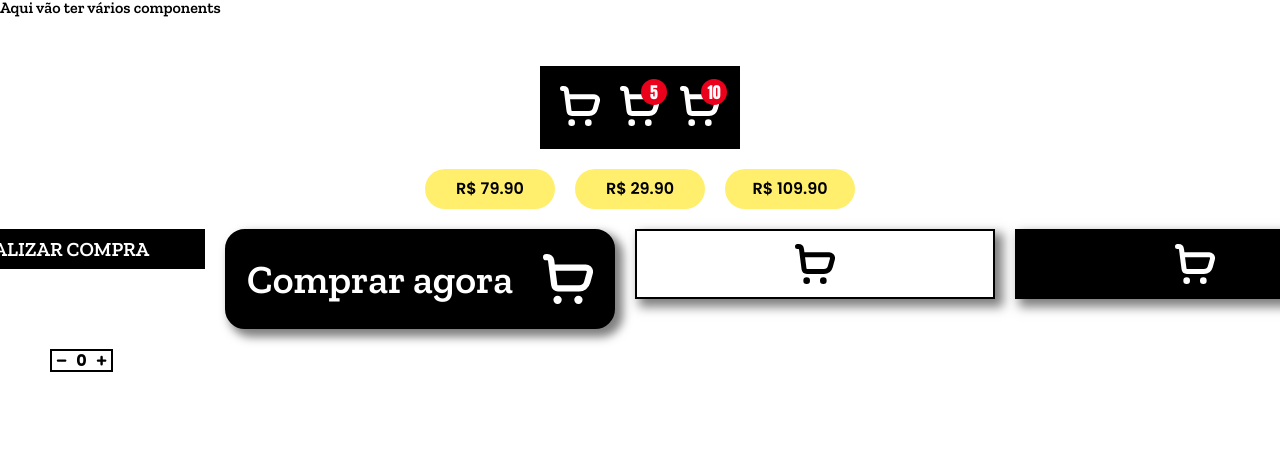
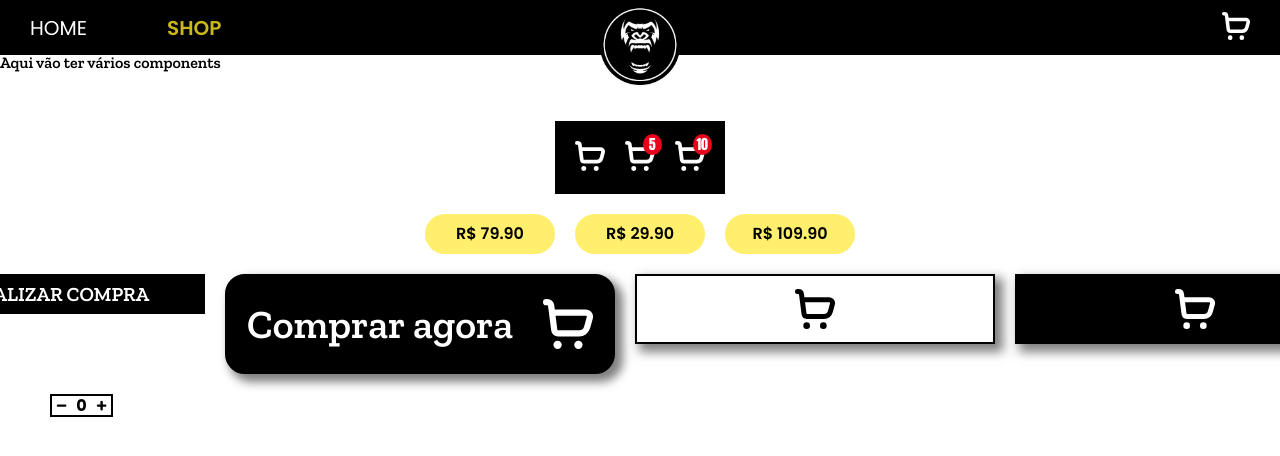
Before and after one commit to Scalco7/ecoomerce-web, a Next.js app: page /components in a window 1280 px wide. Shown: the top 456 px of the page. Built offline with nearby package versions, Linux system fonts and the light colour scheme.

Commit message:
navigation header init

```diff
--- a/src/app/components/page.tsx
+++ b/src/app/components/page.tsx
@@ -5,6 +5,7 @@ import PriceTag from "@/components/atoms/priceTag/priceTag";
 import PrimaryButton from "@/components/atoms/primaryButton/primaryButton";
 import ProductQuantityInput from "@/components/atoms/productQuantityInput/productQuantityInput";
 import SecondaryButton from "@/components/atoms/secondaryButton/secondaryButton";
+import HeaderNavigation from "@/components/molecules/headerNavigation/headerNavigation";
 import { useState } from "react";
 
 export default function Components() {
@@ -12,6 +13,9 @@ export default function Components() {
 
   return (
     <main>
+      <div style={{ width: "100%" }}>
+        <HeaderNavigation />
+      </div>
       <h2>Aqui vão ter vários components</h2>
       <div
         style={{
@@ -33,24 +37,34 @@ export default function Components() {
             gap: "20px",
           }}
         >
+          <div style={{ width: "30px" }}>
             <CartCount
+              fontSize={14}
               quantity={0}
               onClick={() => {
                 console.log("clicou");
               }}
             />
+          </div>
+
+          <div style={{ width: "30px" }}>
             <CartCount
+              fontSize={14}
               quantity={5}
               onClick={() => {
                 console.log("clicou");
               }}
             />
+          </div>
+          <div style={{ width: "30px" }}>
             <CartCount
+              fontSize={14}
               quantity={10}
               onClick={() => {
                 console.log("clicou");
               }}
             />
+          </div>
         </div>
         <div
           style={{
--- a/src/components/atoms/cartCount/cartCount.tsx
+++ b/src/components/atoms/cartCount/cartCount.tsx
@@ -4,6 +4,7 @@ import CartIcon from "../cartIcon/cartIcon";
 
 interface CartCountProps {
   quantity: number;
+  fontSize: number;
   onClick: () => void;
 }
 
@@ -13,15 +14,24 @@ const anton = Anton({
   display: "swap",
 });
 
-export default function CartCount({ quantity, onClick }: CartCountProps) {
+export default function CartCount({
+  quantity,
+  fontSize,
+  onClick,
+}: CartCountProps) {
   return (
     <main className={styles.cart} onClick={onClick}>
       {quantity > 0 && (
         <section className={styles.redBox}>
-          <p className={`${styles.text} ${anton.className}`}>{quantity}</p>
+          <p
+            className={`${styles.text} ${anton.className}`}
+            style={{ fontSize: fontSize }}
+          >
+            {quantity}
+          </p>
         </section>
       )}
-      <CartIcon size={40} color={"white"} />
+      <CartIcon size={"100%"} color={"white"} />
     </main>
   );
 }
--- a/src/components/atoms/cartCount/style.module.css
+++ b/src/components/atoms/cartCount/style.module.css
@@ -9,9 +9,9 @@
   display: flex;
   align-items: center;
   justify-content: center;
-  width: 26px;
-  height: 26px;
-  border-radius: 20px;
+  width: 65%;
+  height: 65%;
+  border-radius: 100%;
   top: -7px;
   right: -7px;
 }
--- a/src/components/atoms/cartIcon/cartIcon.tsx
+++ b/src/components/atoms/cartIcon/cartIcon.tsx
@@ -1,5 +1,5 @@
 interface CartIconProps {
-  size: number;
+  size: number | string;
   color: string;
 }
 
--- /dev/null
+++ b/src/components/molecules/headerNavigation/headerNavigation.tsx
@@ -0,0 +1,60 @@
+import Image from "next/image";
+import styles from "./styles.module.css";
+import CartCount from "@/components/atoms/cartCount/cartCount";
+import { Poppins } from "next/font/google";
+
+const poppins = Poppins({
+  weight: ["400", "600"],
+  subsets: ["latin"],
+  display: "swap",
+});
+
+export default function HeaderNavigation() {
+  const routes = [
+    {
+      name: "home",
+      selected: false,
+      onClick: () => {},
+    },
+    {
+      name: "shop",
+      selected: true,
+      onClick: () => {},
+    },
+  ];
+
+  return (
+    <main className={styles.main}>
+      <section className={styles.logoBox}>
+        <Image
+          objectFit="contain"
+          width={80}
+          height={80}
+          src={"/logo-header.png"}
+          alt={"Logo"}
+        />
+      </section>
+      <section className={`${poppins.className} ${styles.navigation}`}>
+        {routes &&
+          routes.map((route, index) => (
+            <p
+              key={`route-${index}`}
+              onClick={route.onClick}
+              className={`${styles.routeText} ${
+                route.selected ? styles.textSelected : null
+              }`}
+            >
+              {route.name}
+            </p>
+          ))}
+      </section>
+      <div style={{ width: "28px" }}>
+        <CartCount
+          quantity={0}
+          fontSize={14}
+          onClick={() => console.log("vai pro carrinho")}
+        />
+      </div>
+    </main>
+  );
+}
--- /dev/null
+++ b/src/components/molecules/headerNavigation/styles.module.css
@@ -0,0 +1,43 @@
+.main {
+  position: relative;
+  background-color: black;
+  margin-bottom: 2px solid white;
+  width: 100%;
+  height: 55px;
+  display: flex;
+  padding: 0px 30px;
+  align-items: center;
+  justify-content: space-between;
+}
+
+.logoBox {
+  position: absolute;
+  width: 100%;
+  left: 0;
+  right: 0;
+  top: 5px;
+  display: flex;
+  align-items: center;
+  justify-content: center;
+}
+
+.navigation {
+  z-index: 1;
+  display: flex;
+  align-items: center;
+  gap: 80px;
+}
+
+.routeText {
+  font-size: 20px;
+  font-weight: 400;
+  color: white;
+  text-transform: uppercase;
+  cursor: pointer;
+}
+
+.textSelected {
+  font-weight: 600;
+  color: #cbb81d;
+  cursor: default;
+}
```
Also changed, not shown: public/logo-header.png (added). Lines whose indentation alone changed are shown as unchanged.
